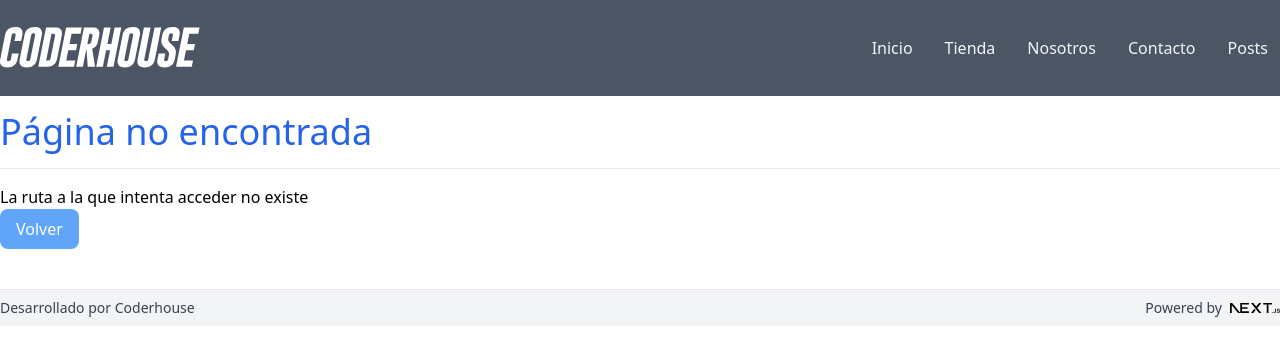
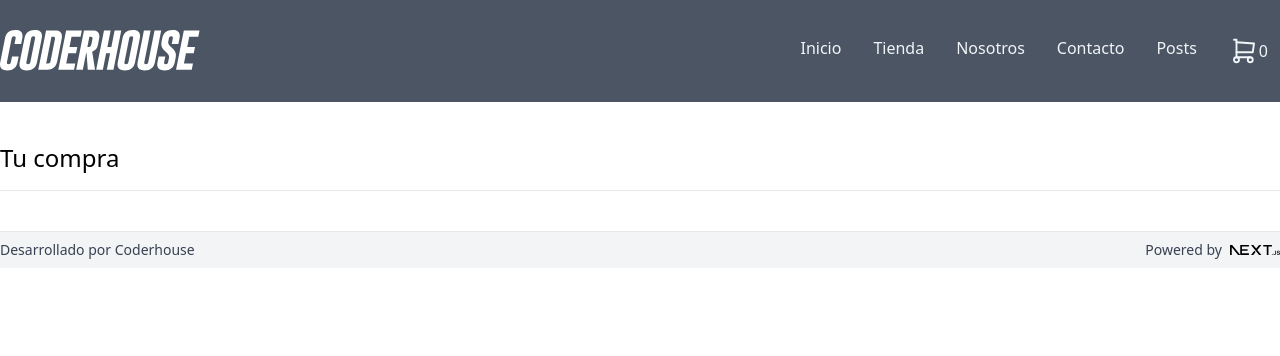
Before and after one commit to CLanusse/coder-next, a Next.js app: page /cart in a window 1280 px wide. Before the commit this address had no page. Shown: the top 356 px of the page. Built offline with nearby package versions, Linux system fonts and the light colour scheme.

Commit message:
semana 5

```diff
--- /dev/null
+++ b/app/cart/page.js
@@ -0,0 +1,22 @@
+"use client"
+
+import CartItem from "@/components/cart/CartItem"
+import { useCartContext } from "@/components/context/CartContext"
+
+const CartPage = () => {
+    const { cart } = useCartContext()
+
+    return (
+        <main className="container m-auto">
+            <h2 className="text-2xl my-10 border-b pb-4">Tu compra</h2>
+
+            <ul>
+                {
+                    cart.map((item) => <CartItem item={item} key={item.slug}/>)
+                }
+            </ul>
+        </main>
+    )
+}
+
+export default CartPage
--- a/app/layout.js
+++ b/app/layout.js
@@ -1,6 +1,7 @@
 import Header from '@/components/ui/Header'
 import './globals.css'
 import Footer from '@/components/ui/Footer'
+import { CartProvider } from '@/components/context/CartContext'
 
 export const metadata = {
   title: 'Next.js',
@@ -8,12 +9,14 @@ export const metadata = {
 }
 
 export default function RootLayout({ children }) {
- return (
+  return (
     <html lang="en">
       <body>
-        <Header/>
-        {children}
-        <Footer />
+        <CartProvider>
+          <Header />
+            {children}
+          <Footer />
+        </CartProvider>
       </body>
     </html>
   )
--- a/app/productos/[categoria]/page.js
+++ b/app/productos/[categoria]/page.js
@@ -3,10 +3,20 @@ import ProductsList from "@/components/products/ProductsList"
 import { Suspense } from "react"
 
 export async function generateMetadata({params, searchParams}, parent) {
-
     return {
         title: `CoderApp - ${params.categoria}`,
     }
+}
+
+export const revalidate = 3600
+
+export async function generateStaticParams() {
+    return [
+        { categoria: 'todos' },
+        { categoria: 'tvs' },
+        { categoria: 'heladeras' },
+        { categoria: 'aires' },
+    ]
 }
 
 const Productos = ({params}) => {
--- a/app/productos/detail/loading.js
+++ b/app/productos/detail/loading.js
@@ -1,5 +1,4 @@
 import Image from "next/image"
-
 
 const Loading = () => {
 
--- /dev/null
+++ b/components/cart/CartItem.js
@@ -0,0 +1,32 @@
+import Boton from "../ui/Boton"
+import Image from "next/image"
+
+const CartItem = ({item}) => {
+
+    return (
+        <li className="shadow flex justify-between items-center max-w-xl gap-6 p-4 my-4">
+            <Image
+                src={`/imgs/products/${item.image}`}
+                alt={item.title}
+                width={80}
+                height={80}
+            />
+            <div>
+                <h3>{item.title}</h3>
+                <p className="text-sm font-semibold">${item.price * item.quantity}</p>
+                <p className="text-sm">Cantidad: {item.quantity}</p>
+            </div>
+
+            <Boton className="bg-red-600">
+                <Image
+                    src={'/icons/trash-icon.svg'}
+                    alt="Trash icon"
+                    width={30}
+                    height={30}
+                />
+            </Boton>
+        </li>
+    )
+}
+
+export default CartItem
--- /dev/null
+++ b/components/context/CartContext.js
@@ -0,0 +1,38 @@
+"use client"
+import { createContext, useContext, useState } from 'react'
+
+const CartContext = createContext()
+
+export const useCartContext = () => useContext(CartContext)
+
+export const CartProvider = ({children}) => {
+    const [cart, setCart] = useState([])
+
+    const addToCart = (item) => {
+        setCart([...cart, item])
+    }
+
+    const isInCart = (slug) => {
+        return cart.some(item => item.slug === slug)
+    }
+
+    const totalQty = () => {
+        return cart.reduce((acc, item) => acc + item.quantity, 0)
+    }
+
+    const emptyCart = () => {
+        setCart([])
+    }
+
+    return (
+        <CartContext.Provider value={{
+            cart,
+            addToCart,
+            isInCart,
+            totalQty,
+            emptyCart
+        }}>
+            {children}
+        </CartContext.Provider>
+    )
+}
--- a/components/products/QtySelector.js
+++ b/components/products/QtySelector.js
@@ -2,12 +2,15 @@
 import { useState } from "react"
 import Counter from "../ui/Counter"
 import Boton from "../ui/Boton"
+import { useCartContext } from "../context/CartContext"
+import Link from "next/link"
 
 const QtySelector = ({ item }) => {
+    const { addToCart, isInCart } = useCartContext()
     const [quantity, setQuantity] = useState(1)
 
     const handleAdd = () => {
-        console.log({
+        addToCart({
             ...item,
             quantity
         })
@@ -15,8 +18,18 @@ const QtySelector = ({ item }) => {
 
     return (
         <div className="flex flex-col gap-5 mt-6">
-            <Counter max={item.inStock} counter={quantity} setCounter={setQuantity} />
-            <Boton className="w-full hover:bg-blue-600" onClick={handleAdd}>Agregar al carrito</Boton>
+            {
+                isInCart(item.slug)
+                    ?   <Link
+                            href={"/cart"}
+                            className="rounded-lg py-2 px-4 bg-blue-600 text-white text-center">
+                            Terminar mi compra
+                        </Link>
+                    :   <>
+                            <Counter max={item.inStock} counter={quantity} setCounter={setQuantity} />
+                            <Boton className="w-full hover:bg-blue-600" onClick={handleAdd}>Agregar al carrito</Boton>
+                        </>
+            }
         </div>
     )
 }
--- /dev/null
+++ b/components/ui/CartWidget.js
@@ -0,0 +1,22 @@
+"use client"
+import Link from "next/link"
+import { useCartContext } from "../context/CartContext"
+import Image from "next/image"
+
+const CartWidget = () => {
+    const { totalQty } = useCartContext()
+
+    return (
+        <Link href={"/cart"} className={`text-base text-slate-100 p-3 flex items-center`}>
+            <Image
+                src={"/icons/cart-icon.svg"}
+                alt="Cart icon"
+                width={30}
+                height={30}
+            />
+            <span>{totalQty()}</span>
+        </Link>
+    )
+}
+
+export default CartWidget
--- a/components/ui/Header.js
+++ b/components/ui/Header.js
@@ -1,5 +1,6 @@
 import Image from 'next/image'
 import Link from 'next/link'
+import CartWidget from './CartWidget'
 
 const links = [
     {
@@ -50,6 +51,8 @@ const Header = () => {
                             </Link>
                         })
                     }
+
+                    <CartWidget />
                 </nav>
             </div>
         </header>
```
Also changed, not shown: public/icons/cart-icon.svg (added), public/icons/trash-icon.svg (added).
